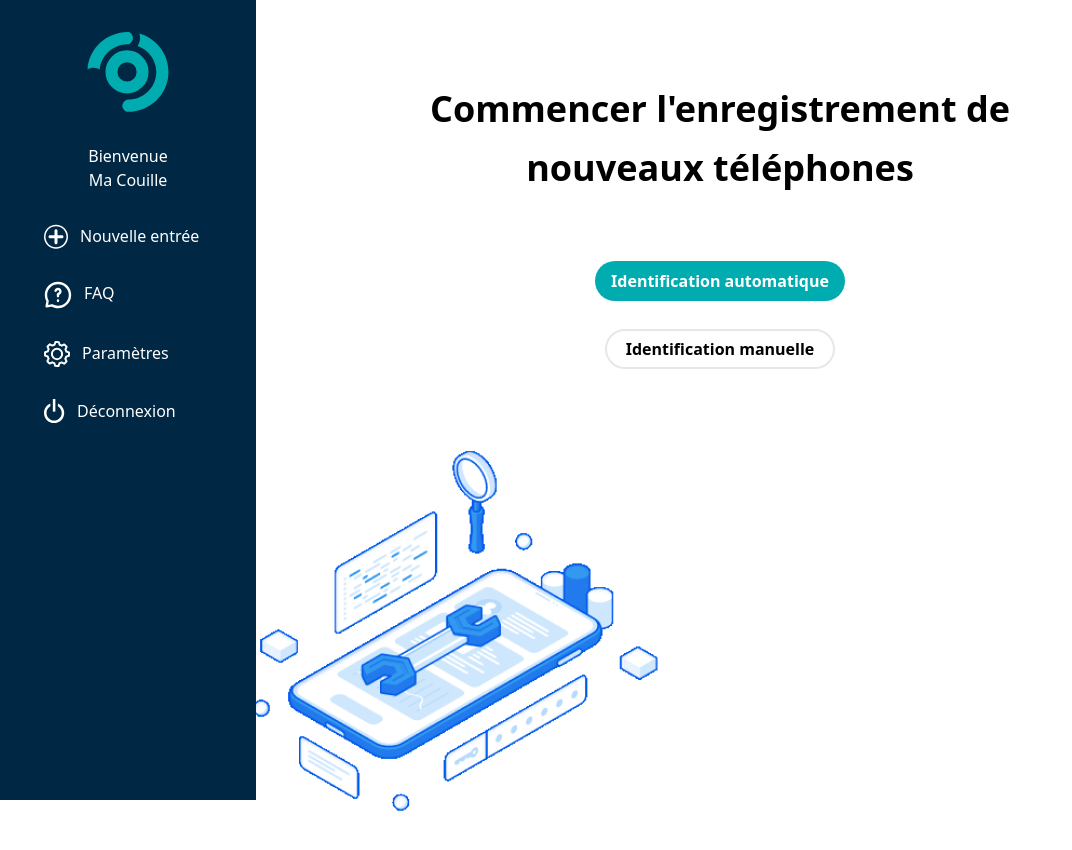
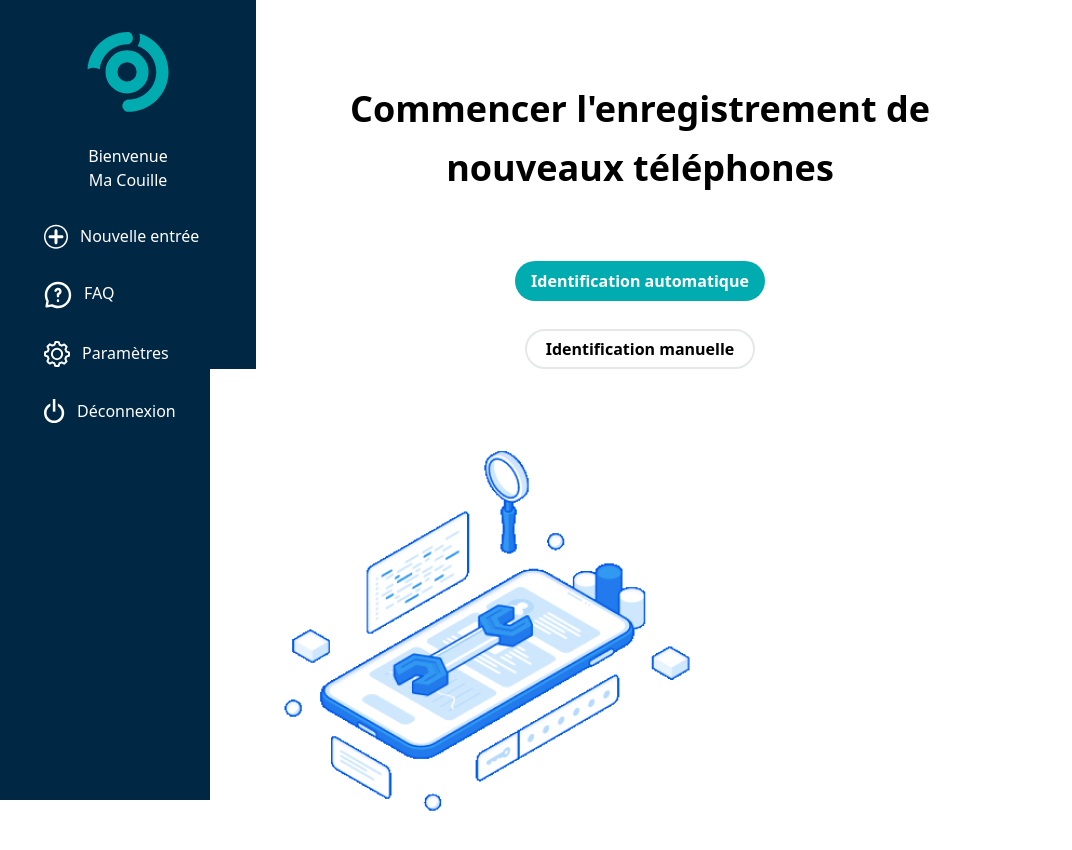
Before and after one commit to samuelfaberdev/WCS-Hackathon2-Team-Zagreb, a React (Vite) app in the folder frontend/: page /app in a window 1280 px wide. Shown: the top 850 px of the page, without its empty margins (0-1072 px from the left). Built offline with nearby package versions, Linux system fonts and the light colour scheme; the HTML template or start-up script is replaced by a standard one.

Commit message:
[FIX] Navbar + UsersMetier

```diff
--- a/frontend/src/pages/UsersMetierPage.jsx
+++ b/frontend/src/pages/UsersMetierPage.jsx
@@ -1,11 +1,11 @@
 export default function UsersMetierPage() {
   return (
     <div className="flex flex-col items-center mt-20">
-      <h2 className="font-bold text-4xl text-center leading-relaxed ml-40">
+      <h2 className="font-bold text-4xl text-center leading-relaxed">
         Commencer l&apos;enregistrement de <br /> nouveaux téléphones
       </h2>
 
-      <div className="flex flex-col items-center mt-16 ml-40">
+      <div className="flex flex-col items-center mt-16">
         <button className="bg-[#00acb0] p-1 w-[250px] h-[40px] rounded-[30px] text-white mb-7 font-bold">
           Identification automatique
         </button>
@@ -17,7 +17,7 @@ export default function UsersMetierPage() {
       <img
         src="/assets/images/phone-flow.jpg"
         alt="phone-flow"
-        className="mr-96"
+        className="relative right-40"
       />
     </div>
   );
```
Also changed, not shown: frontend/src/components/Navbar.jsx (+0 -29 lines).
